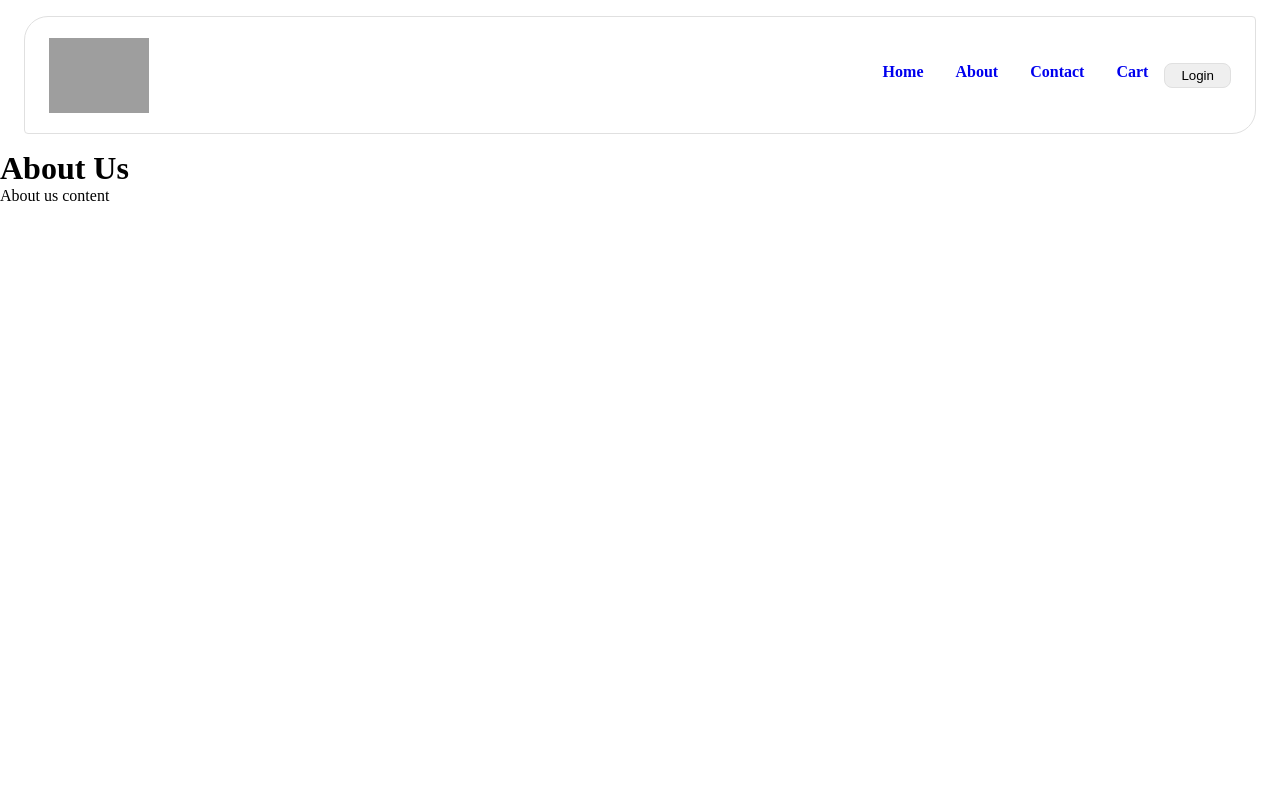
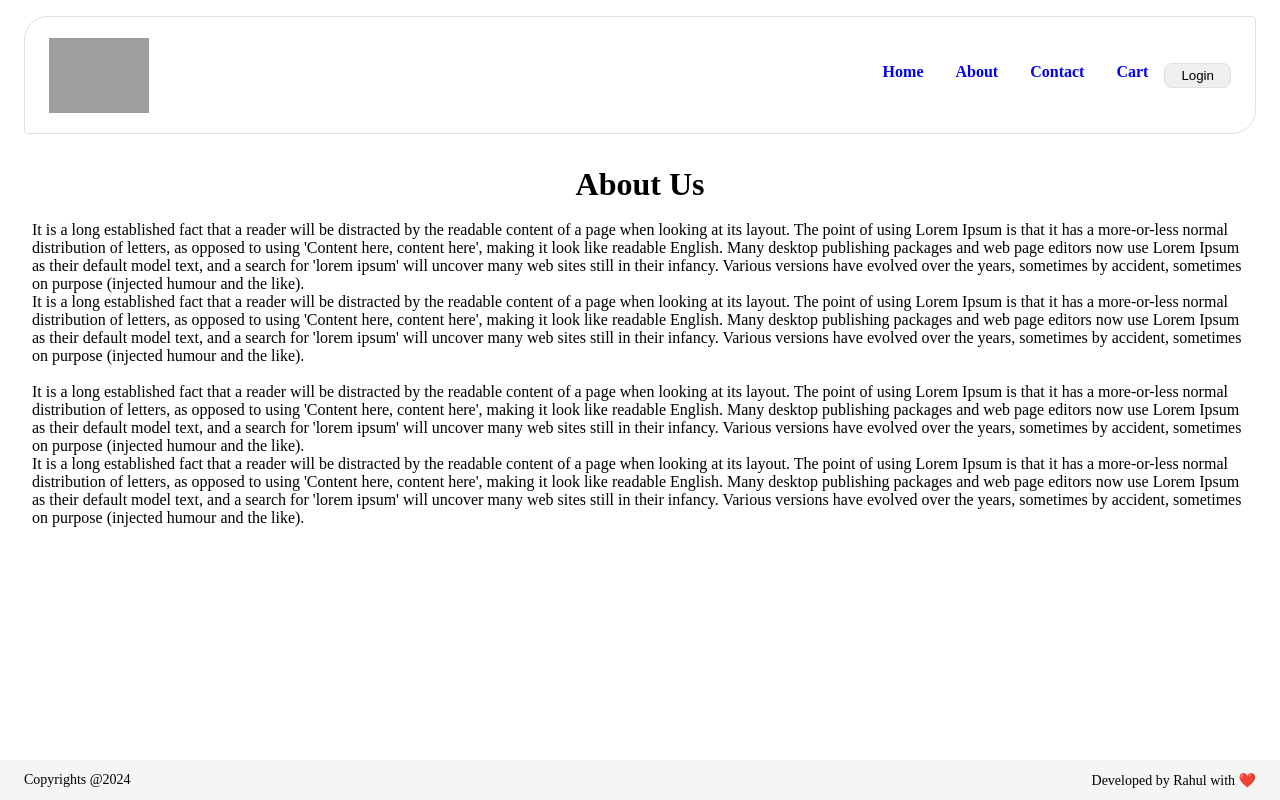
Before and after one commit to RahSur/Namaste-React, a React (Vite) app: page /about in a window 1280 px wide. Built offline with nearby package versions, Linux system fonts and the light colour scheme; grey boxes are pictures that could not be loaded.

Commit message:
child routes & outlet router

```diff
--- a/index.css
+++ b/index.css
@@ -160,6 +160,14 @@
     height: 100vh;
 }
 
+.about, .contact{
+    display: flex;
+    flex-direction: column;
+    justify-content: center;
+    align-items: center;
+    margin: 32px;
+}
+
 .shimmer_container{
     display: flex;
     flex-wrap: wrap;
--- a/src/App.js
+++ b/src/App.js
@@ -7,14 +7,14 @@ import About from './components/About';
 import Contact from './components/Contact';
 import Cart from './components/Cart';
 import Error from './components/Error';
-import { createBrowserRouter, RouterProvider } from 'react-router-dom';
+import { createBrowserRouter, RouterProvider, Outlet } from 'react-router-dom';
 
 
 const AppLayout = () => {
     return (
         <>
             <Header />
-            <Body />
+            <Outlet />
             <Footer />
         </>
 
@@ -23,10 +23,30 @@ const AppLayout = () => {
 
 //version used is react router dom @6
 const appRoutes = createBrowserRouter([
-    { path: "/", element: <AppLayout />, errorElement: <Error /> },
-    { path: "/about", element: <About /> },
-    { path: "/contact", element: <Contact /> },
-    { path: "/cart", element: <Cart /> },
+    {
+        path: "/",
+        element: <AppLayout />,
+        children: [
+            {
+                path: '/',
+                element: <Body />
+            },
+            {
+                path: '/about',
+                element: <About />
+            },
+            {
+                path: '/contact',
+                element: <Contact />
+            },
+            {
+                path: '/cart',
+                element: <Cart />
+            },
+
+        ],
+        errorElement: <Error />
+    }
 ]);
 
 const root = ReactDOM.createRoot(document.getElementById("root"));
--- a/src/components/About.js
+++ b/src/components/About.js
@@ -1,11 +1,13 @@
-import Header from './Header';
-
 const About = () => {
     return (
-        <div>
-            <Header />
+        <div class="about">
             <h1>About Us</h1>
-            <p>About us content</p>
+            <br />
+            <p>It is a long established fact that a reader will be distracted by the readable content of a page when looking at its layout. The point of using Lorem Ipsum is that it has a more-or-less normal distribution of letters, as opposed to using 'Content here, content here', making it look like readable English. Many desktop publishing packages and web page editors now use Lorem Ipsum as their default model text, and a search for 'lorem ipsum' will uncover many web sites still in their infancy. Various versions have evolved over the years, sometimes by accident, sometimes on purpose (injected humour and the like).</p>
+            <p>It is a long established fact that a reader will be distracted by the readable content of a page when looking at its layout. The point of using Lorem Ipsum is that it has a more-or-less normal distribution of letters, as opposed to using 'Content here, content here', making it look like readable English. Many desktop publishing packages and web page editors now use Lorem Ipsum as their default model text, and a search for 'lorem ipsum' will uncover many web sites still in their infancy. Various versions have evolved over the years, sometimes by accident, sometimes on purpose (injected humour and the like).</p>
+            <br />
+            <p>It is a long established fact that a reader will be distracted by the readable content of a page when looking at its layout. The point of using Lorem Ipsum is that it has a more-or-less normal distribution of letters, as opposed to using 'Content here, content here', making it look like readable English. Many desktop publishing packages and web page editors now use Lorem Ipsum as their default model text, and a search for 'lorem ipsum' will uncover many web sites still in their infancy. Various versions have evolved over the years, sometimes by accident, sometimes on purpose (injected humour and the like).</p>
+            <p>It is a long established fact that a reader will be distracted by the readable content of a page when looking at its layout. The point of using Lorem Ipsum is that it has a more-or-less normal distribution of letters, as opposed to using 'Content here, content here', making it look like readable English. Many desktop publishing packages and web page editors now use Lorem Ipsum as their default model text, and a search for 'lorem ipsum' will uncover many web sites still in their infancy. Various versions have evolved over the years, sometimes by accident, sometimes on purpose (injected humour and the like).</p>
         </div>
     )
 }
--- a/src/components/Body.js
+++ b/src/components/Body.js
@@ -14,8 +14,8 @@ const Body = () => {
     const fetchData = async () => {
         const data = await fetch("https://www.swiggy.com/dapi/restaurants/list/v5?lat=13.1143212&lng=80.15447429999999&is-seo-homepage-enabled=true&page_type=DESKTOP_WEB_LISTING");
         const json = await data.json();
-        setRestaurantList(json?.data?.cards[2]?.card?.card?.gridElements?.infoWithStyle?.restaurants);
-        setFilteredRestaurantList(json?.data?.cards[2]?.card?.card?.gridElements?.infoWithStyle?.restaurants);
+        setRestaurantList(json?.data?.cards[4]?.card?.card?.gridElements?.infoWithStyle?.restaurants);
+        setFilteredRestaurantList(json?.data?.cards[4]?.card?.card?.gridElements?.infoWithStyle?.restaurants);
     }
 
     const topRated = () => {
--- a/src/components/Contact.js
+++ b/src/components/Contact.js
@@ -1,10 +1,12 @@
-import Header from './Header';
 const Contact = () => {
     return (
-        <div>
-            <Header />
+        <div className="contact">
             <h1>Contact US</h1>
-            <p>Contact us content</p>
+            <br />
+            <p>Contrary to popular belief, Lorem Ipsum is not simply random text. It has roots in a piece of classical Latin literature from 45 BC, making it over 2000 years old. Richard McClintock, a Latin professor at Hampden-Sydney College in Virginia, looked up one of the more obscure Latin words, consectetur, from a Lorem Ipsum passage, and going through the cites of the word in classical literature, discovered the undoubtable source. Lorem Ipsum comes from sections 1.10.32 and 1.10.33 of "de Finibus Bonorum et Malorum" (The Extremes of Good and Evil) by Cicero, written in 45 BC. This book is a treatise on the theory of ethics, very popular during the Renaissance. The first line of Lorem Ipsum, "Lorem ipsum dolor sit amet..", comes from a line in section 1.10.32.</p>
+            <p>Contrary to popular belief, Lorem Ipsum is not simply random text. It has roots in a piece of classical Latin literature from 45 BC, making it over 2000 years old. Richard McClintock, a Latin professor at Hampden-Sydney College in Virginia, looked up one of the more obscure Latin words, consectetur, from a Lorem Ipsum passage, and going through the cites of the word in classical literature, discovered the undoubtable source. Lorem Ipsum comes from sections 1.10.32 and 1.10.33 of "de Finibus Bonorum et Malorum" (The Extremes of Good and Evil) by Cicero, written in 45 BC. This book is a treatise on the theory of ethics, very popular during the Renaissance. The first line of Lorem Ipsum, "Lorem ipsum dolor sit amet..", comes from a line in section 1.10.32.</p>
+            <br />
+            <p>Contrary to popular belief, Lorem Ipsum is not simply random text. It has roots in a piece of classical Latin literature from 45 BC, making it over 2000 years old. Richard McClintock, a Latin professor at Hampden-Sydney College in Virginia, looked up one of the more obscure Latin words, consectetur, from a Lorem Ipsum passage, and going through the cites of the word in classical literature, discovered the undoubtable source. Lorem Ipsum comes from sections 1.10.32 and 1.10.33 of "de Finibus Bonorum et Malorum" (The Extremes of Good and Evil) by Cicero, written in 45 BC. This book is a treatise on the theory of ethics, very popular during the Renaissance. The first line of Lorem Ipsum, "Lorem ipsum dolor sit amet..", comes from a line in section 1.10.32.</p>
         </div>
     )
 }
--- a/src/components/Header.js
+++ b/src/components/Header.js
@@ -1,5 +1,6 @@
 import { LOGO_URL } from "../utils/constants";
 import { useState } from "react";
+import { Link } from "react-router-dom";
 
 const Header = () => {
     const [authBtn, setAuthBtn] = useState("Login");
@@ -11,10 +12,10 @@ const Header = () => {
             </div>
             <div className='nav-items'>
                 <ul>
-                    <li><a href="/">Home</a></li>
-                    <li><a href="/about">About</a></li>
-                    <li><a href="/contact">Contact</a></li>
-                    <li><a href="/cart">Cart</a></li>
+                    <li><Link to="/">Home</Link></li>
+                    <li><Link to="/about">About</Link></li>
+                    <li><Link to="/contact">Contact</Link></li>
+                    <li><Link to="/cart">Cart</Link></li>
                     <button className="login_btn" onClick={() => authBtn === "Login" ? setAuthBtn("Logout") : setAuthBtn("Login")}>{authBtn}</button>
                 </ul>
             </div>
```
